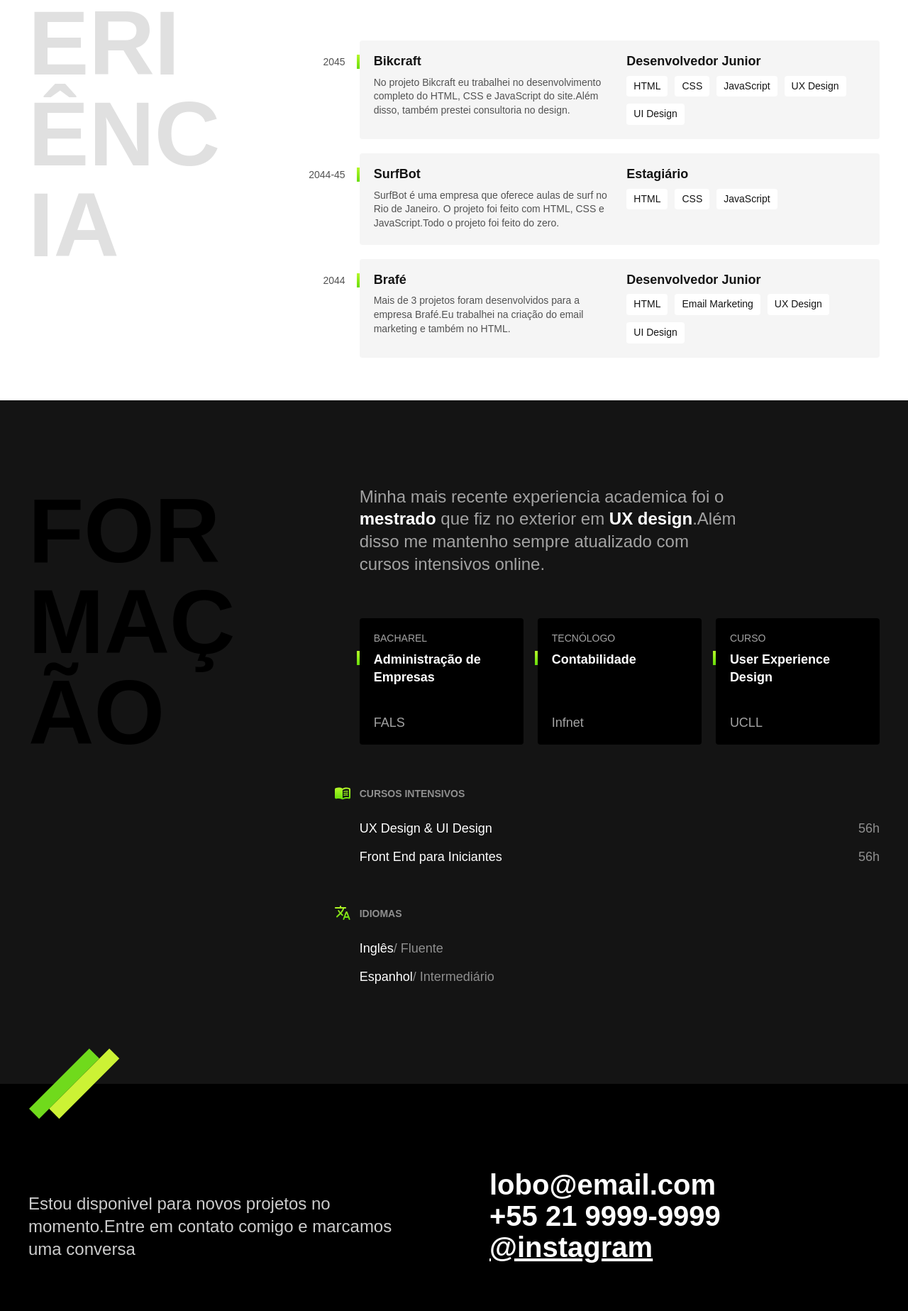
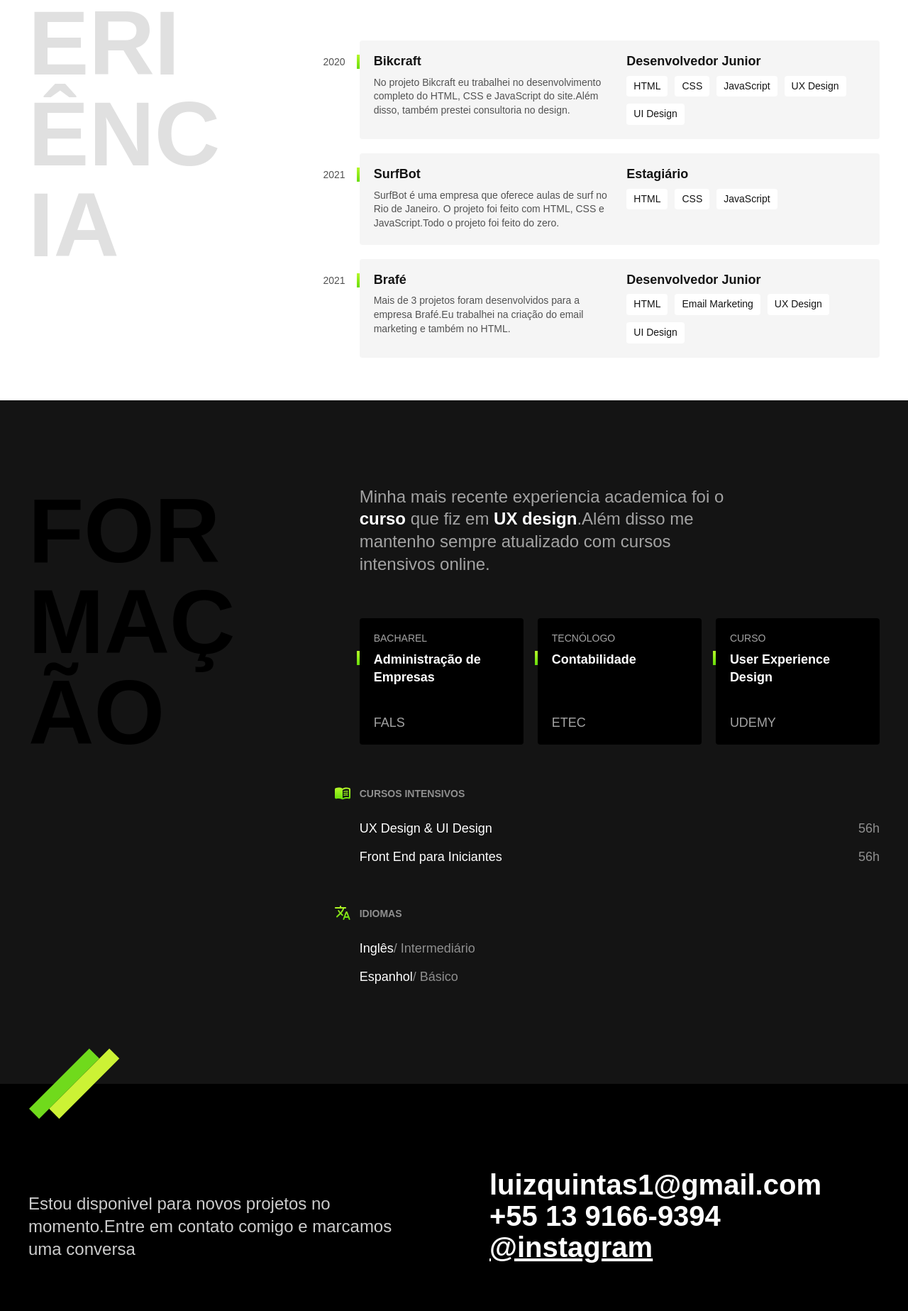
Before and after one commit to quintasluiz/portfolio-quintasluiz, a plain HTML site: page index.html in a window 1280 px wide. Shown: the part 893-2740 px from the top of the page at 71% size. Drawn offline with Linux system fonts and the light colour scheme.

Commit message:
Update index.html

```diff
--- a/index.html
+++ b/index.html
@@ -40,7 +40,7 @@
                 </p>
 
                 <div class="empresa">
-                    <span class="empresa-ano">2045</span>
+                    <span class="empresa-ano">2020</span>
                     <h3 class="empresa-titulo">Bikcraft</h3>
                     <span class="empresa-titulo">Desenvolvedor Junior</span>
                     <p class="empresa-texto">No projeto Bikcraft eu trabalhei no desenvolvimento completo do HTML, CSS e JavaScript do site.Além disso, também prestei consultoria no design.</p>
@@ -54,7 +54,7 @@
                 </div>
 
                 <div class="empresa">
-                    <span class="empresa-ano">2044-45</span>
+                    <span class="empresa-ano">2021</span>
                     <h3 class="empresa-titulo">SurfBot</h3>
                     <span class="empresa-titulo">Estagiário</span>
                     <p class="empresa-texto">SurfBot é uma empresa que oferece aulas de surf no Rio de Janeiro. O projeto foi feito com HTML, CSS e JavaScript.Todo o projeto foi feito do zero.</p>
@@ -66,7 +66,7 @@
                 </div>
 
                 <div class="empresa">
-                    <span class="empresa-ano">2044</span>
+                    <span class="empresa-ano">2021</span>
                     <h3 class="empresa-titulo">Brafé</h3>
                     <span class="empresa-titulo">Desenvolvedor Junior</span>
                     <p class="empresa-texto">Mais de 3 projetos foram desenvolvidos para a empresa Brafé.Eu trabalhei na criação do email marketing e também no HTML.</p>
@@ -84,8 +84,8 @@
         <div class="formacao-container">
             <h2 class="subtitulo">Formação</h2>
             <div>
-                <p class="formacao-texto">Minha mais recente experiencia academica foi  o <strong>mestrado</strong>
-                    que fiz no exterior em <strong>UX design</strong>.Além disso me
+                <p class="formacao-texto">Minha mais recente experiencia academica foi  o <strong>curso</strong>
+                    que fiz em <strong>UX design</strong>.Além disso me
                      mantenho sempre atualizado com cursos intensivos
                     online.</p>
                 <ul class="faculdade-lista">
@@ -98,13 +98,13 @@
                     <li class="faculdade">
                         <span class="faculdade-tipo">Tecnólogo</span>
                         <h3 class="faculdade-curso">Contabilidade</h3>
-                        <span class="faculdade-instituicao">Infnet</span>
+                        <span class="faculdade-instituicao">ETEC</span>
                     </li>
 
                     <li class="faculdade">
                         <span class="faculdade-tipo">Curso</span>
                         <h3 class="faculdade-curso">User Experience Design</h3>
-                        <span class="faculdade-instituicao">UCLL</span>
+                        <span class="faculdade-instituicao">UDEMY</span>
                     </li>
                 </ul>
 
@@ -120,8 +120,8 @@
                     <div class="idiomas">
                         <h3>Idiomas</h3>
                         <ul>
-                            <li>Inglês<span>/ Fluente</span></li>
-                            <li>Espanhol<span>/ Intermediário</span></li>
+                            <li>Inglês<span>/ Intermediário</span></li>
+                            <li>Espanhol<span>/ Básico</span></li>
                         </ul>
                     </div>
                 </div>
@@ -136,8 +136,8 @@
                 Estou disponivel para novos projetos no momento.Entre em contato comigo e marcamos uma conversa
             </p>
             <ul class="footer-contato">
-                <li>lobo@email.com</li>
-                <li>+55 21 9999-9999</li>
+                <li>luizquintas1@gmail.com</li>
+                <li>+55 13 9166-9394</li>
                 <li><a href="/">@instagram</a></li>
             </ul>
             <p class="footer-copy">Lobo.Alguns direitos reservados</p>
```
